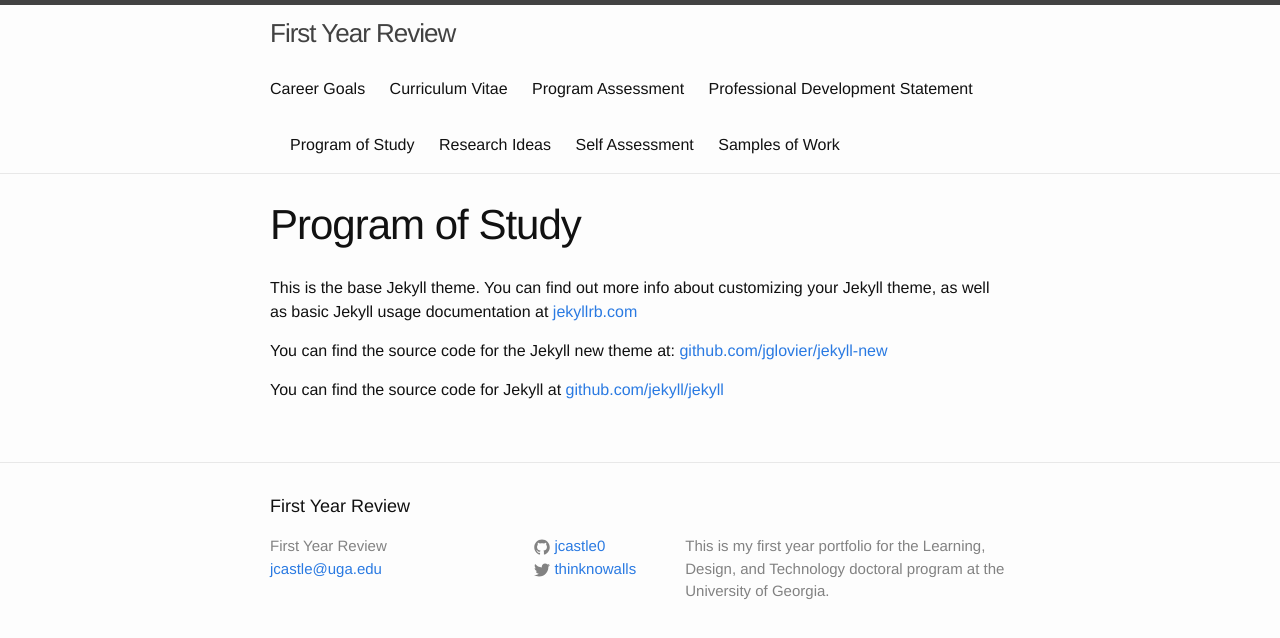
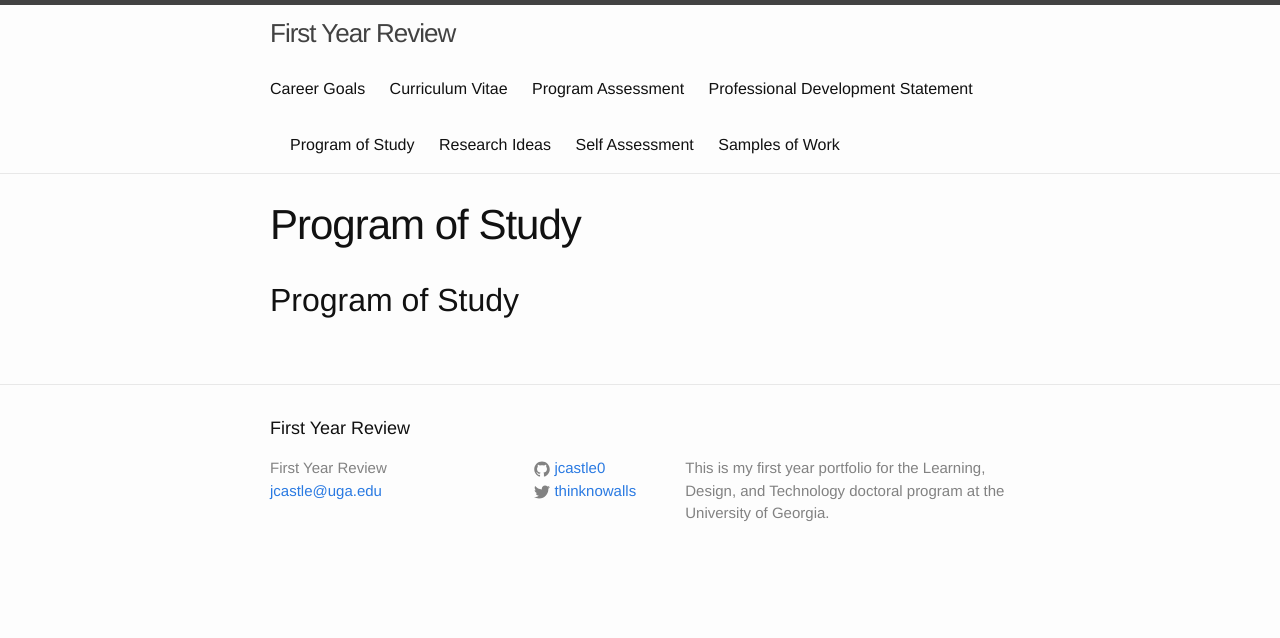
Before and after one commit to jcastle0/ldtportfolio, a Jekyll site: the page built from program.md, in a window 1280 px wide. Shown: the top 638 px of the page. Built offline with Jekyll 4.4.1, drawn with Linux system fonts in a browser that asks for light colours.

Commit message:
Update program.md

```diff
--- a/program.md
+++ b/program.md
@@ -4,8 +4,4 @@
 permalink: /program/
 ---
 
-This is the base Jekyll theme. You can find out more info about customizing your Jekyll theme, as well as basic Jekyll usage documentation at [jekyllrb.com](http://jekyllrb.com/)
-
-You can find the source code for the Jekyll new theme at: [github.com/jglovier/jekyll-new](https://github.com/jglovier/jekyll-new)
-
-You can find the source code for Jekyll at [github.com/jekyll/jekyll](https://github.com/jekyll/jekyll)
+## Program of Study
```
